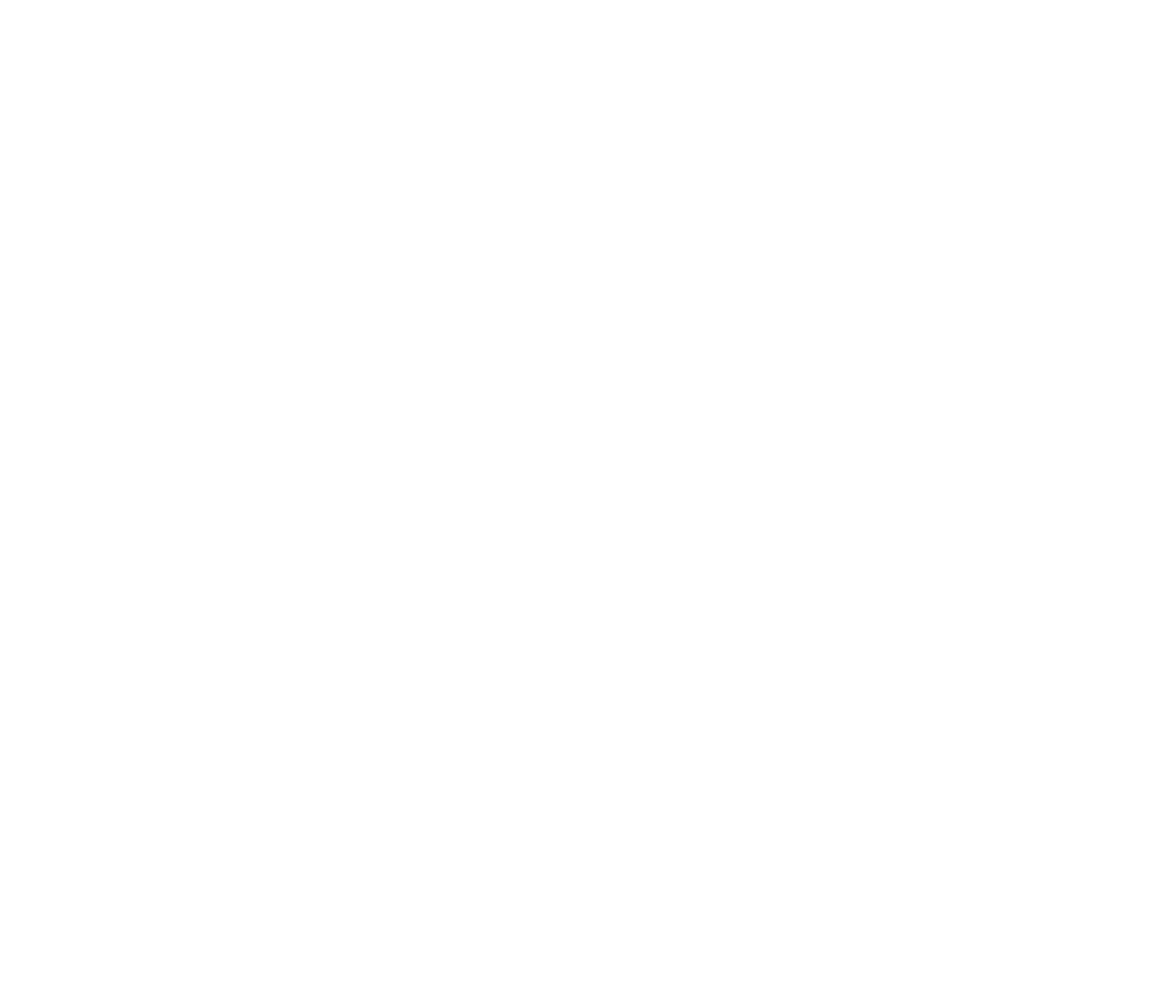
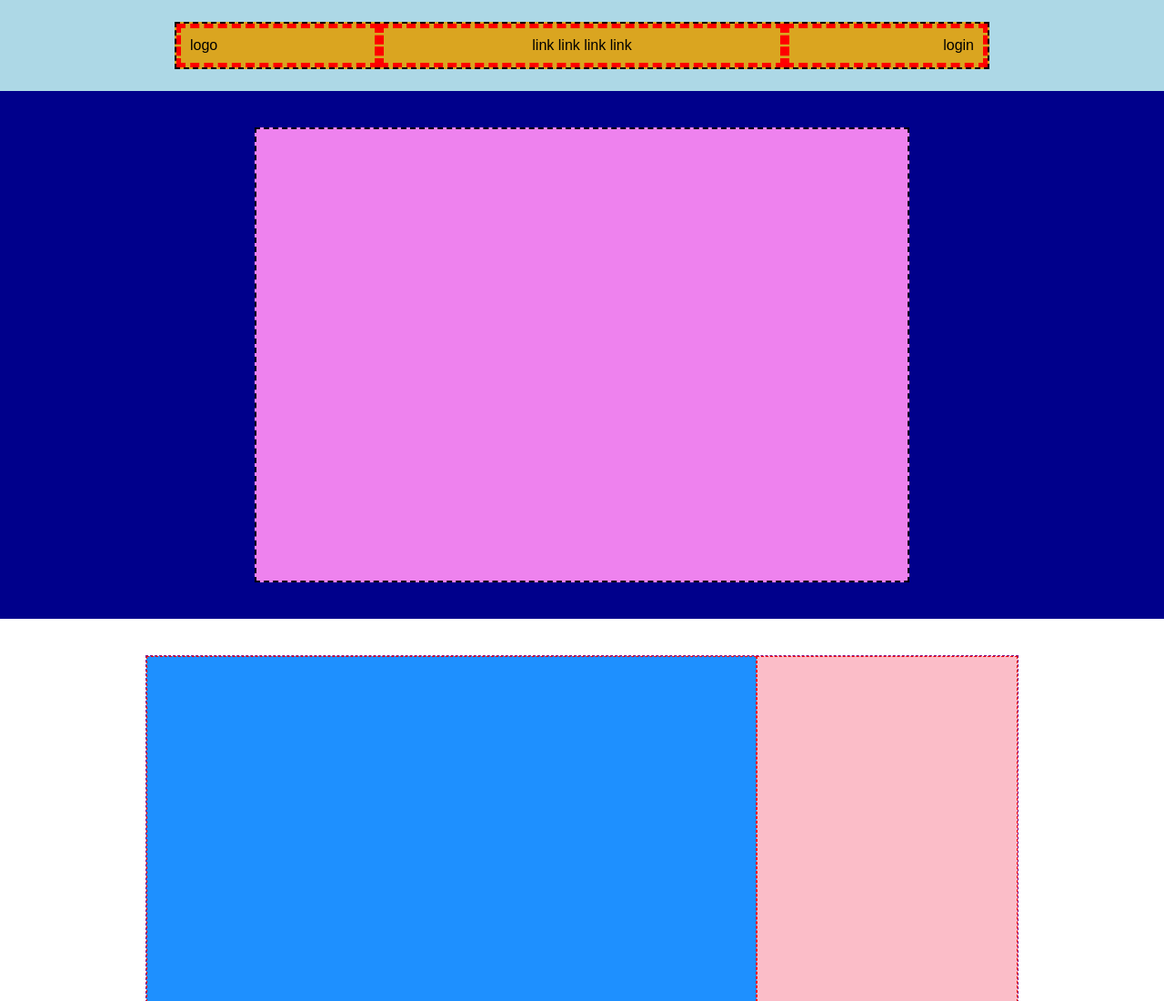
Before and after one commit to antoniostassi/htmlcss-struttura-discord, a plain HTML site: page index.html in a window 1280 px wide. Shown: the top 1100 px of the page at 91% size. Before the commit the page ends 800 px from the top, so only its background shows below. Drawn offline with Linux system fonts and the light colour scheme.

Commit message:
header + 1 sections

```diff
--- a/css/style.css
+++ b/css/style.css
@@ -9,3 +9,109 @@
 html{
     font-family:Arial, Helvetica, sans-serif;
 }
+
+/* General */
+
+.flex-property{
+    display:flex;
+    flex-wrap:wrap;
+}
+
+.perc25{
+    width:25%;
+}
+
+.perc50{
+    width:50%;
+}
+
+.perc70{
+    width:70%;
+}
+
+.perc30{
+    width:30%;
+}
+
+/* Header */
+
+header {
+    min-height:100px;
+}
+
+header > nav {
+    width:70%;
+    margin:auto;
+    min-height:50px;
+}
+
+.logo, .navbar, .login-section {
+    padding:10px 10px;
+}
+
+.navbar {
+    text-align:center;
+}
+
+.login-section {
+    text-align:right;
+}
+
+main > section {
+    padding: 40px;
+}
+
+main > section > .big-frame {
+    width:60%;
+    margin:auto;
+    min-height:500px;
+}
+
+main > section > div.flex-property {
+    width:80%;
+    margin:auto;
+}
+
+/* Debugging */
+
+.debug > header {
+    background-color: #ADD8E6;
+}
+
+.debug > header > nav {
+    background-color: #DAA520;
+    border: 2px dashed black;
+}
+
+.debug .logo,
+.debug .navbar,
+.debug .login-section {
+    border: 5px dashed red;
+}
+
+.debug > main > section:first-child {
+    background-color:#00008B;
+}
+
+.debug > main > section > .big-frame {
+    background-color: #EE82EE;
+    border:2px dashed black;
+}
+
+.debug > main > section > div.flex-property > .perc70{
+    background-color: #1E90FF;
+    border: 1px dashed red;
+}
+.debug > main > section > div.flex-property > .perc30{
+    background-color: #FBBDC8;
+    border: 1px dashed red;
+    min-height:400px;
+}
+
+.debug > main > section > div.flex-property {
+    border:1px dashed purple;
+}
+
+.debug > main > section:nth-of-type(2n+3) {
+    background-color:gray;
+}
--- a/index.html
+++ b/index.html
@@ -7,7 +7,37 @@
         <!-- Css -->
          <link rel="stylesheet" href="css/style.css">
     </head>
-    <body>
+    <body class="debug">
+
+        <header class="flex-property">
+            <nav class="flex-property">
+                <div class="perc25 logo">logo</div>
+                <div class="perc50 navbar">link link link link</div>
+                <div class="perc25 login-section">login</div>
+            </nav>
+
+
+        </header>
+
+        <main>
+            <section>
+                <div class="big-frame"></div>
+            </section>
+            <section>
+                <div class="flex-property">
+                    <div class="perc70"></div>
+                    <div class="perc30"></div>
+                </div>
+            </section>
+            <section>
+                <div class="flex-property">
+                    <div class="perc70"></div>
+                    <div class="perc30"></div>
+                </div>
+            </section>
+        </main>
+
+        <footer></footer>
 
     </body>
 </html>
```
